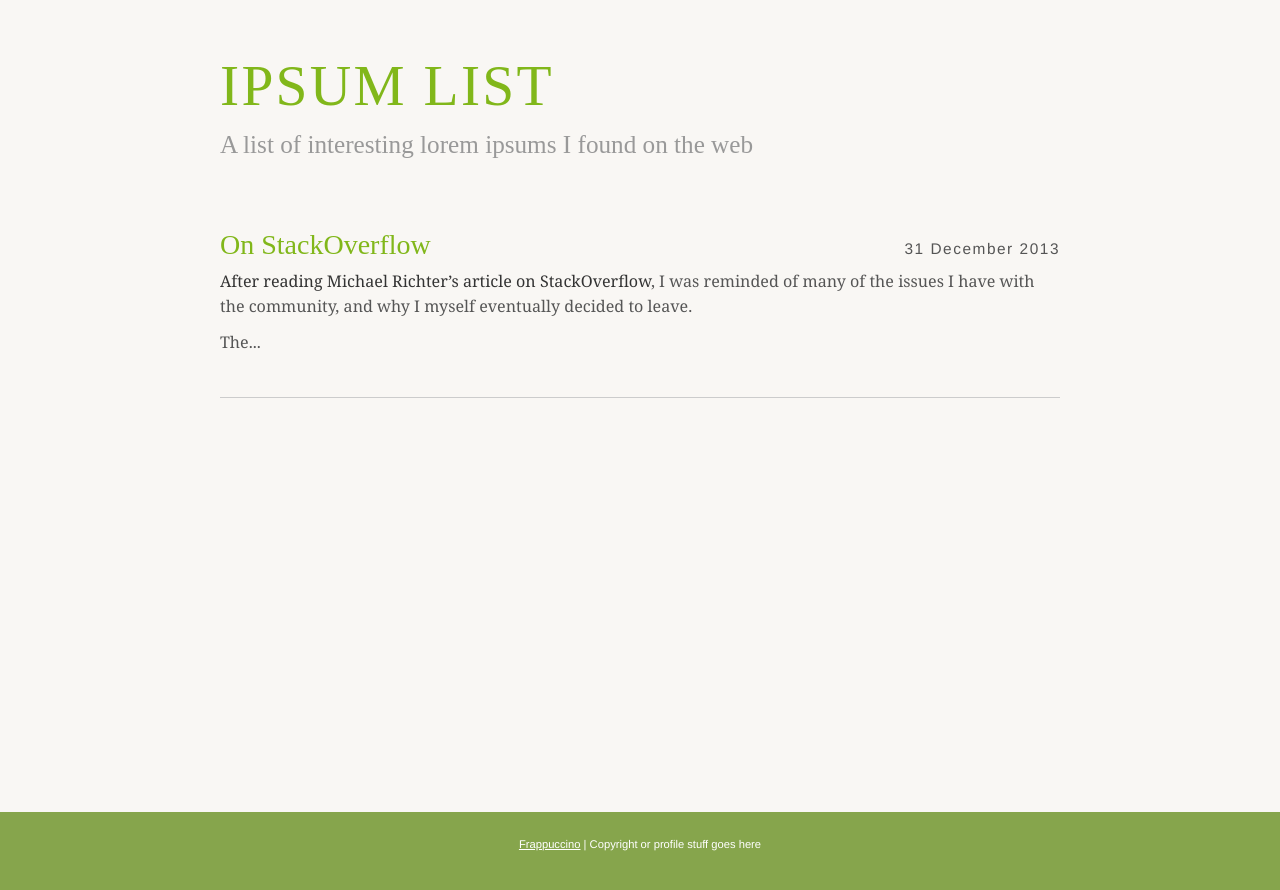
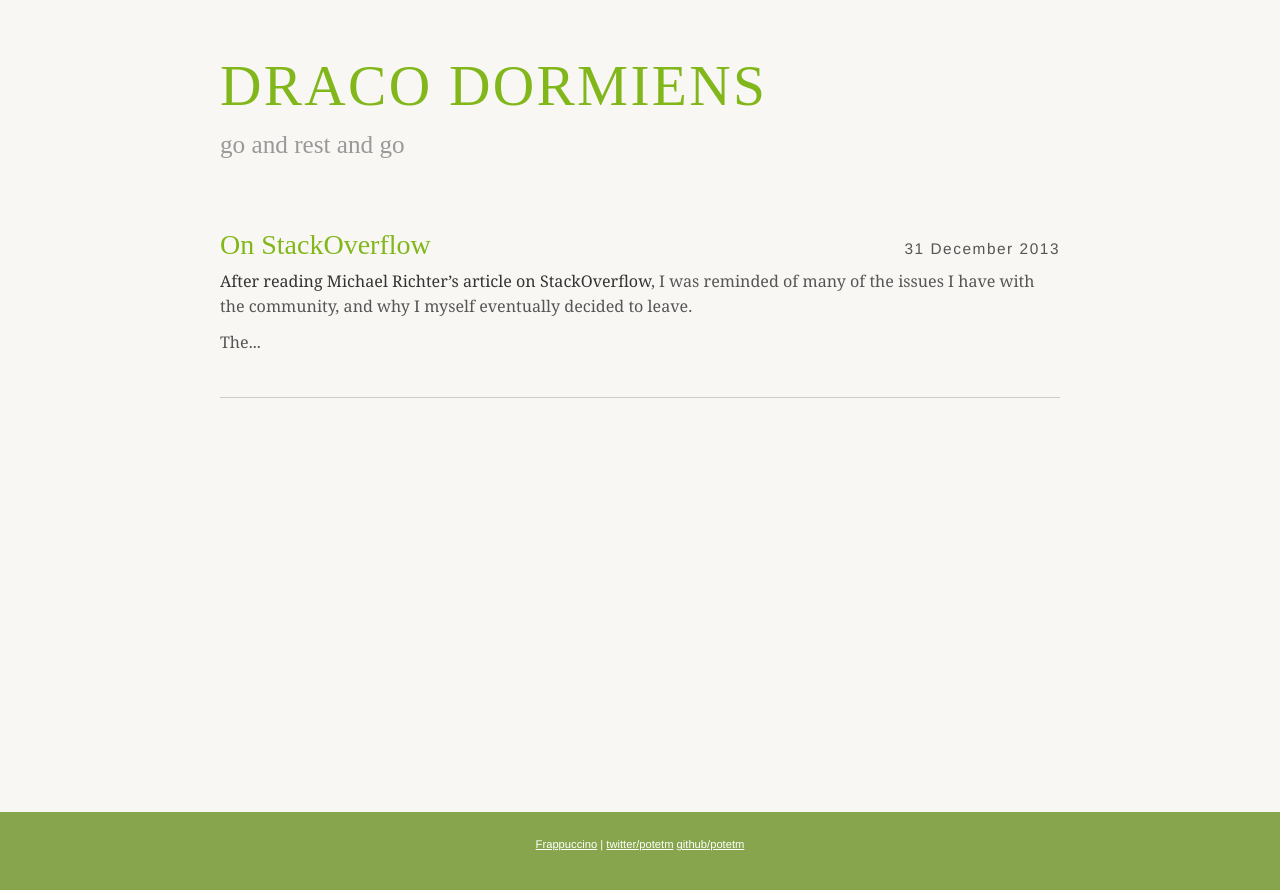
Before and after one commit to potetm/potetm.github.io, a Jekyll site: the page built from index.html, in a window 1280 px wide. Shown: the top 890 px of the page. Built offline with Jekyll 4.4.1, drawn with Linux system fonts in a browser that asks for light colours; some web fonts are replaced; the list of posts is cut into pages by our own code.

Commit message:
Fixed up some odds and ends.

```diff
--- a/_layouts/default.html
+++ b/_layouts/default.html
@@ -36,7 +36,7 @@
 
 	<footer>
 		<div class="container">
-			<a href="http://richbray.me/frap/">Frappuccino</a> | Copyright or profile stuff goes here
+      <a href="http://richbray.me/frap/">Frappuccino</a> | <a href="https://twitter.com/potetm">twitter/potetm</a> <a href="https://github.com/potetm">github/potetm</a>
 		</div>
 	</footer>
 
--- a/index.html
+++ b/index.html
@@ -8,8 +8,8 @@ title: Mainpage
     <main class="container">
     	<div class="row-fluid">
     		<section class="content">
-    		  <h1>Ipsum List</h1>
-          <div class="sub-title">A list of interesting lorem ipsums I found on the web</div>
+    		  <h1>draco dormiens</h1>
+          <div class="sub-title">go and rest and go</div>
     		</section>
     		<ul class="entries">
     		{% for post in paginator.posts %}
```
Also changed, not shown: _layouts/post_page.html (line endings or trailing spaces).
